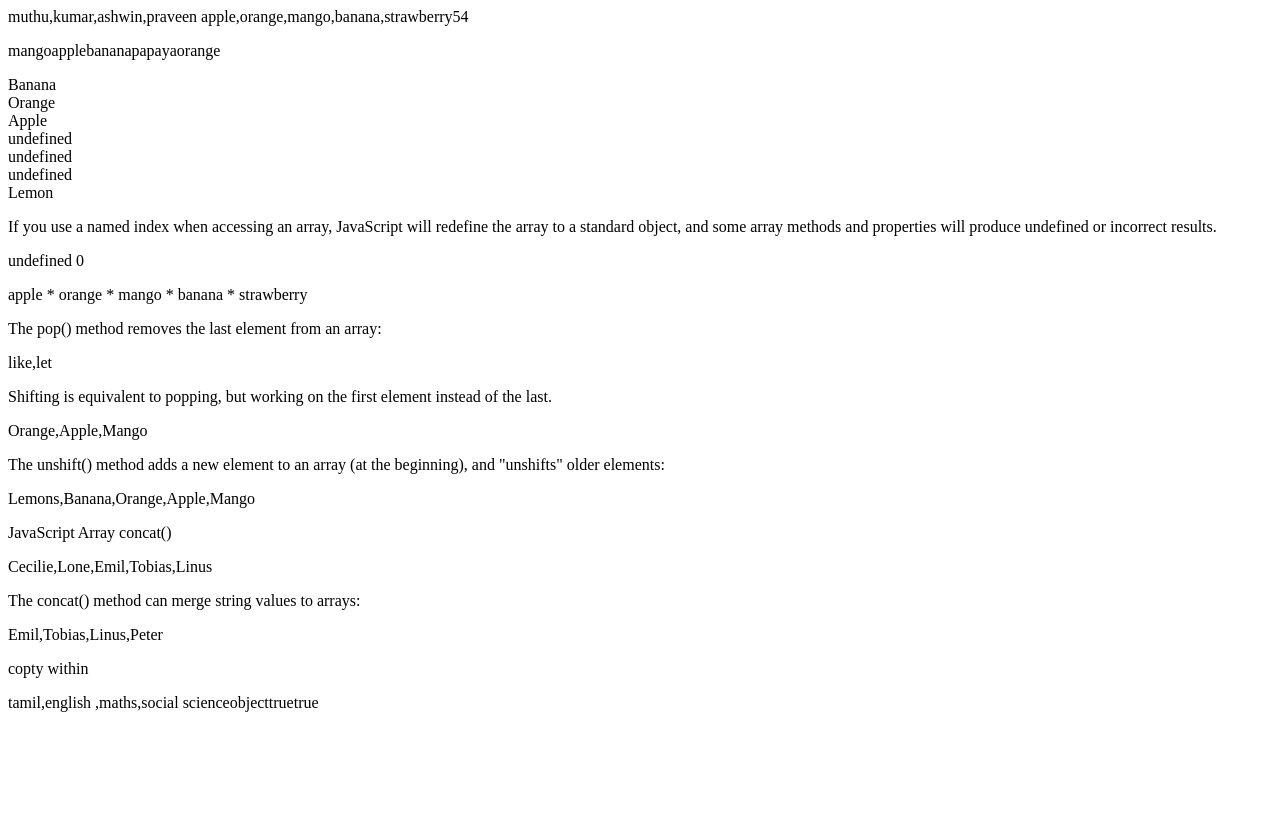
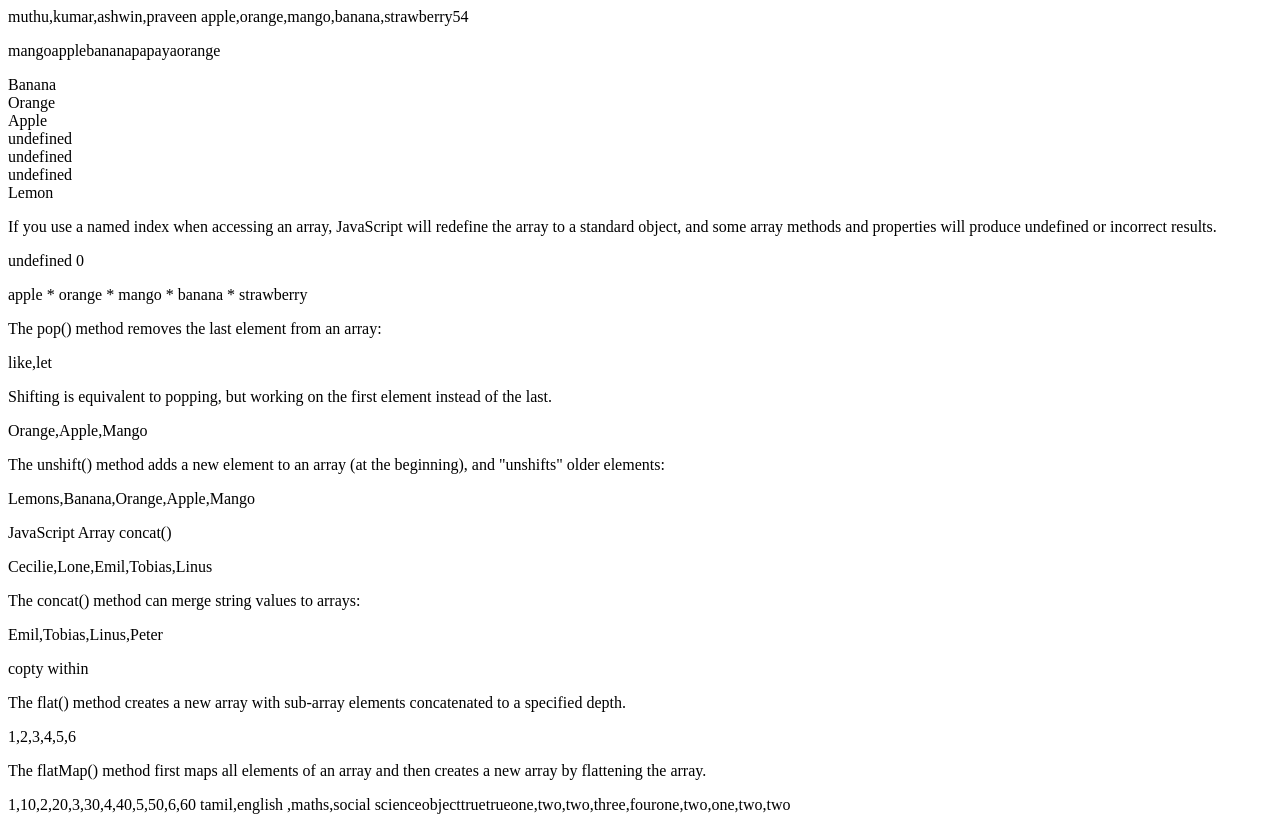
Before and after one commit to muthu8985/javascriptday-eight, a plain HTML site: page index.html in a window 1280 px wide. Before the commit the page ends 800 px from the top, so only its background shows below. Drawn offline with Linux system fonts and the light colour scheme.

Commit message:
third commit

```diff
--- a/index.html
+++ b/index.html
@@ -113,6 +113,24 @@ const points = [40, 100, 1, 5, 25, 10];
       document.getElementById("demo8").innerHTML = myChildrens;
     </script>
     <p id="demo9">copty within</p>
+    <p class="demo10">The flat() method creates a new array with sub-array elements concatenated to a specified depth.
+
+    </p>
+    <script>
+        const myArr = [[1,2],[3,4],[5,6]];
+        const newArr = myArr.flat();
+        document .write(newArr)
+    </script>
+    <p>The flatMap() method first maps all elements of an array and then creates a new array by flattening the array.
+
+
+
+    </p>
+    <script>
+        const myArra = [1, 2, 3, 4, 5,6];
+        const newArra = myArra.flatMap(x => [x, x * 10]);
+        document.write(newArra)
+    </script>
     <script src="index.js"></script>
   </body>
 </html>
--- a/index.js
+++ b/index.js
@@ -47,3 +47,8 @@ const myObj = {
     { name: "Fiat", models: ["500", "Panda"] },
   ],
 };
+let num=["one","two","three","four","five"]
+numcopy=num.copyWithin(2,1)
+document.write(numcopy);
+numcopy1=num.copyWithin(2,0,3)
+document.write(numcopy1)
```
